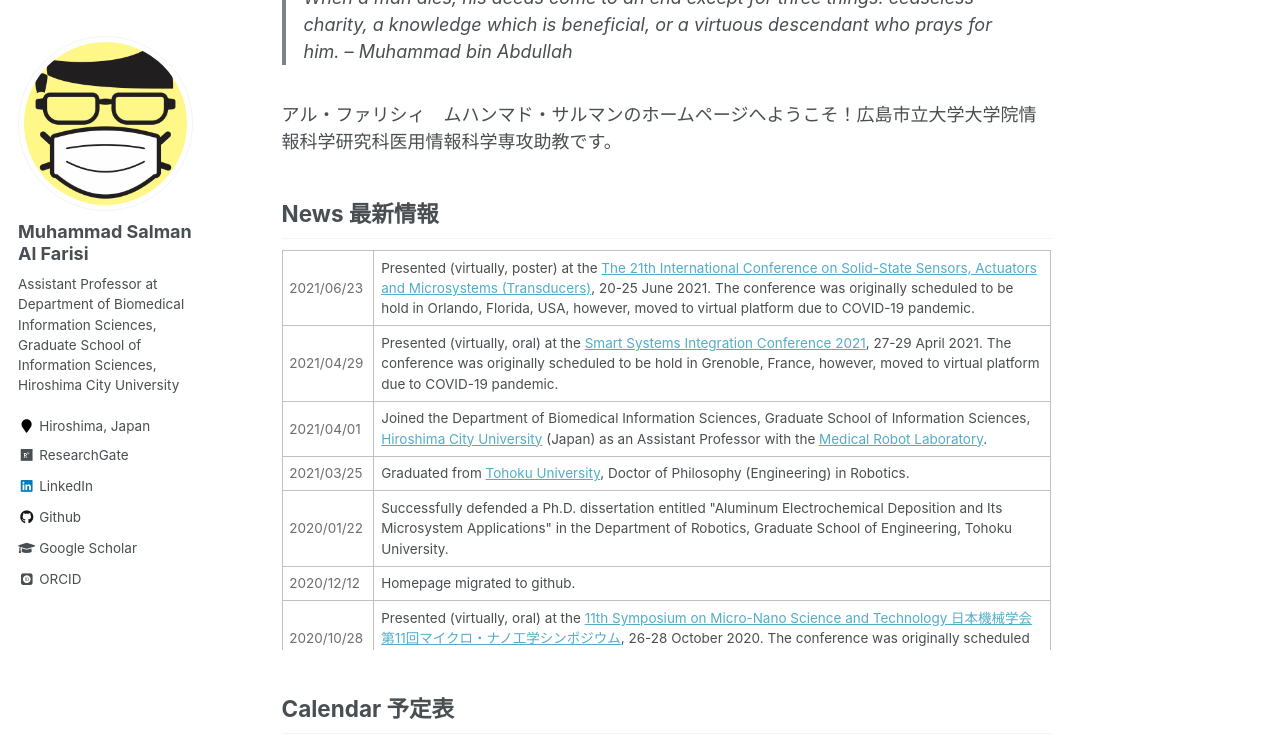
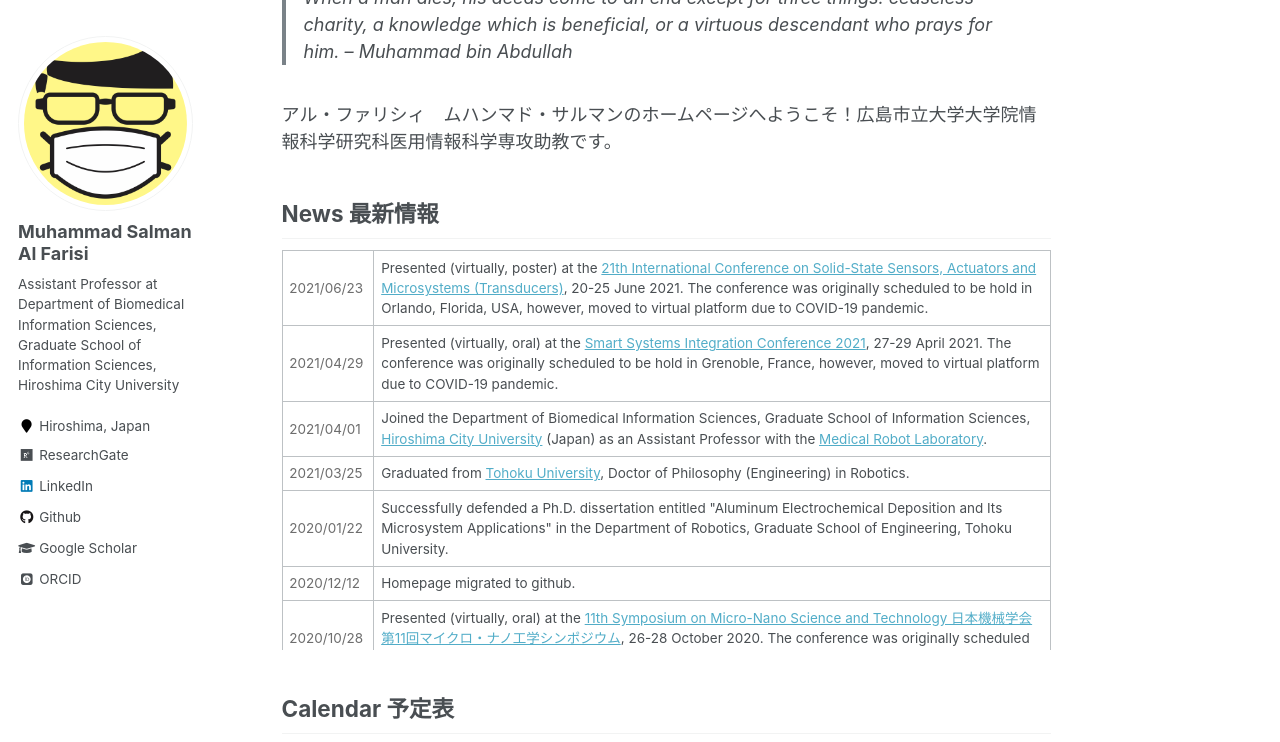
Before and after one commit to msalfarisi/msalfarisi.github.io, a Jekyll site: the page built from _pages/home.md, in a window 1280 px wide and 900 px high, scrolled down 389 px, cut to the strip 0-742 px from the top of the window. Built offline with Jekyll 4.4.1, drawn with Linux system fonts in a browser that asks for light colours; some web fonts are replaced.

Commit message:
Update home.md

```diff
--- a/_pages/home.md
+++ b/_pages/home.md
@@ -24,7 +24,7 @@
  <table style="width:100%">
   <tr>
     <td style="color:#6d6d6d;">2021/06/23</td>
-    <td>Presented (virtually, poster) at the <a href="https://www.transducers2021.org/">The 21th International Conference on Solid-State Sensors, Actuators and Microsystems (Transducers)</a>, 20-25 June 2021. The conference was originally scheduled to be hold in Orlando, Florida, USA, however, moved to virtual platform due to COVID-19 pandemic.</td>
+    <td>Presented (virtually, poster) at the <a href="https://www.transducers2021.org/">21th International Conference on Solid-State Sensors, Actuators and Microsystems (Transducers)</a>, 20-25 June 2021. The conference was originally scheduled to be hold in Orlando, Florida, USA, however, moved to virtual platform due to COVID-19 pandemic.</td>
   </tr>
   <tr>
     <td style="color:#6d6d6d;">2021/04/29</td>
```
